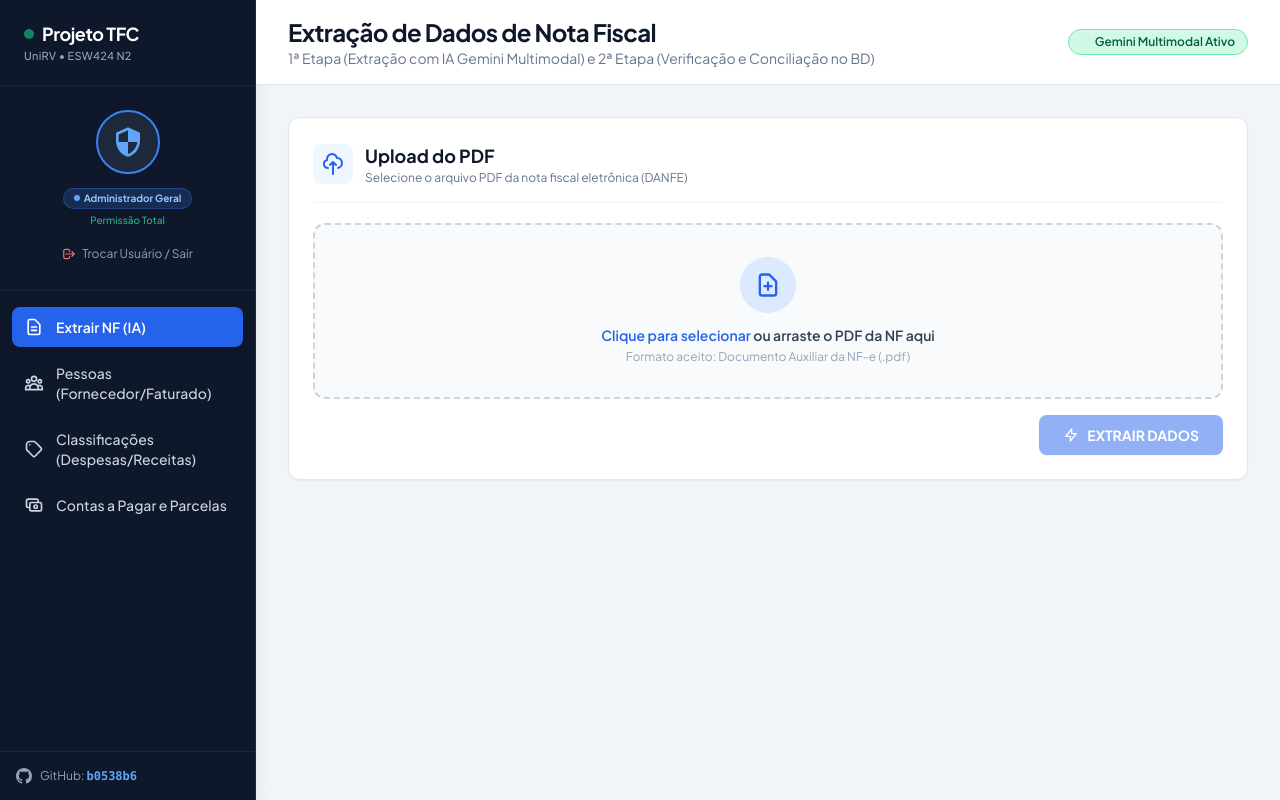
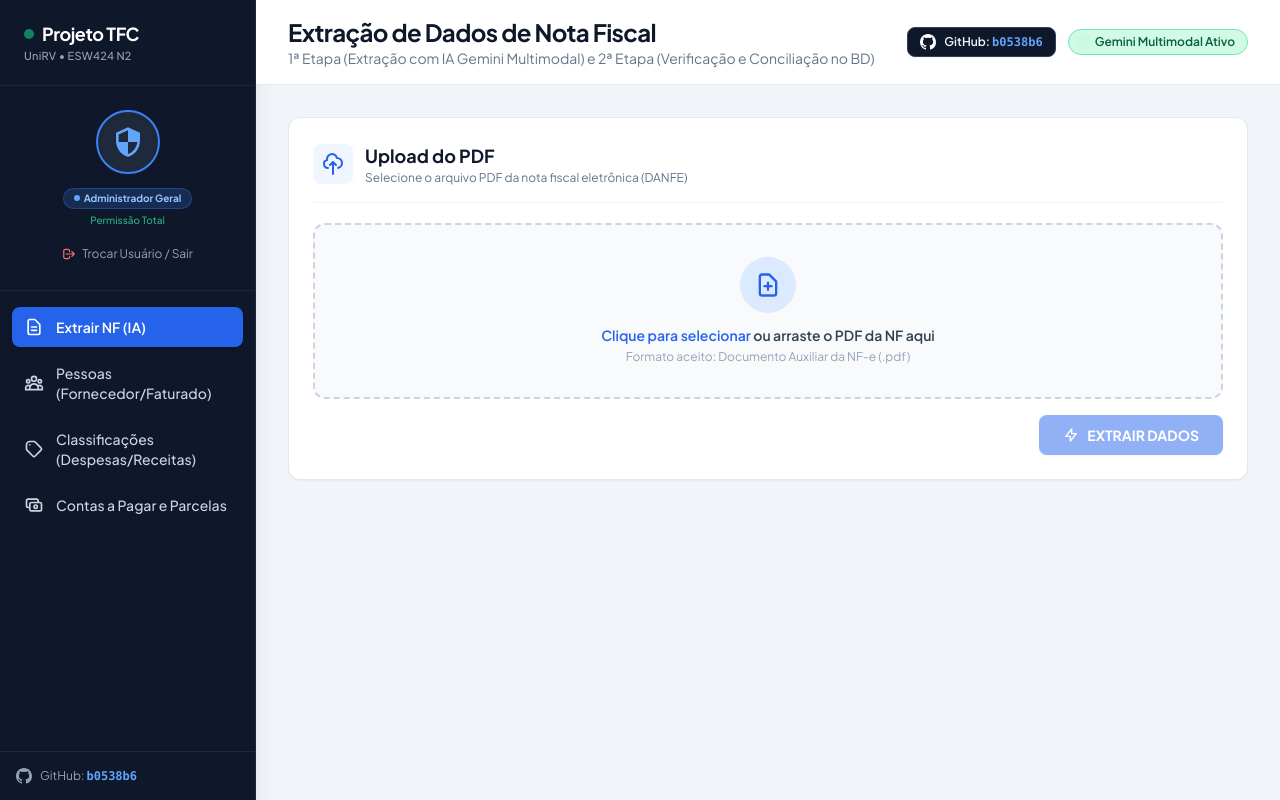
Before and after one commit to VictorHugoPeres/projeto-nota-fiscal, a FastAPI app: page / in a window 1280 px wide. Run offline with FastAPI, Linux system fonts and the light colour scheme; the visitor is signed in with stand-in values (Sample User, id 1); some libraries are stand-ins or nearby versions.

Commit message:
feat(ui): exibe codigo da ultima atualizacao do github na barra principal de index.html

```diff
--- a/templates/index.html
+++ b/templates/index.html
@@ -40,6 +40,12 @@
                 <p class="text-sm text-slate-500">1ª Etapa (Extração com IA Gemini Multimodal) e 2ª Etapa (Verificação e Conciliação no BD)</p>
             </div>
             <div class="flex items-center gap-3">
+                <!-- Código Última Atualização no GitHub (Requisito N2) -->
+                <a href="{{ info_git.url if info_git else 'https://github.com/VictorHugoPeres/projeto-nota-fiscal' }}" target="_blank" rel="noopener noreferrer" class="inline-flex items-center gap-2 px-3 py-1.5 rounded-lg bg-slate-900 text-slate-100 border border-slate-700 text-xs font-semibold hover:bg-slate-800 transition shadow-sm">
+                    <svg class="w-4 h-4 fill-current text-white" viewBox="0 0 24 24"><path d="M12 0C5.37 0 0 5.37 0 12c0 5.31 3.435 9.795 8.205 11.385.6.105.825-.255.825-.57 0-.285-.015-1.23-.015-2.235-3.015.555-3.795-.735-4.035-1.41-.135-.345-.72-1.41-1.23-1.695-.42-.225-1.02-.78-.015-.795.945-.015 1.62.87 1.845 1.23 1.08 1.815 2.805 1.305 3.495.99.105-.78.42-1.305.765-1.605-2.67-.3-5.46-1.335-5.46-5.925 0-1.305.465-2.385 1.23-3.225-.12-.3-.54-1.53.12-3.18 0 0 1.005-.315 3.3 1.23.96-.27 1.98-.405 3-.405s2.04.135 3 .405c2.295-1.56 3.3-1.23 3.3-1.23.66 1.65.24 2.88.12 3.18.765.84 1.23 1.905 1.23 3.225 0 4.605-2.805 5.625-5.475 5.925.435.375.81 1.095.81 2.22 0 1.605-.015 2.895-.015 3.3 0 .315.225.69.825.57A12.02 12.02 0 0024 12c0-6.63-5.37-12-12-12z"/></svg>
+                    <span>GitHub: <strong class="text-blue-400 font-mono">{{ info_git.hash if info_git else 'f8dc718' }}</strong></span>
+                </a>
+
                 {% if gemini_configurado %}
                 <span class="inline-flex items-center gap-1.5 px-3 py-1 rounded-full text-xs font-semibold bg-emerald-100 text-emerald-800 border border-emerald-300">
                     <span class="w-2 h-2 rounded-full bg-emerald-500 animate-ping"></span>
```
